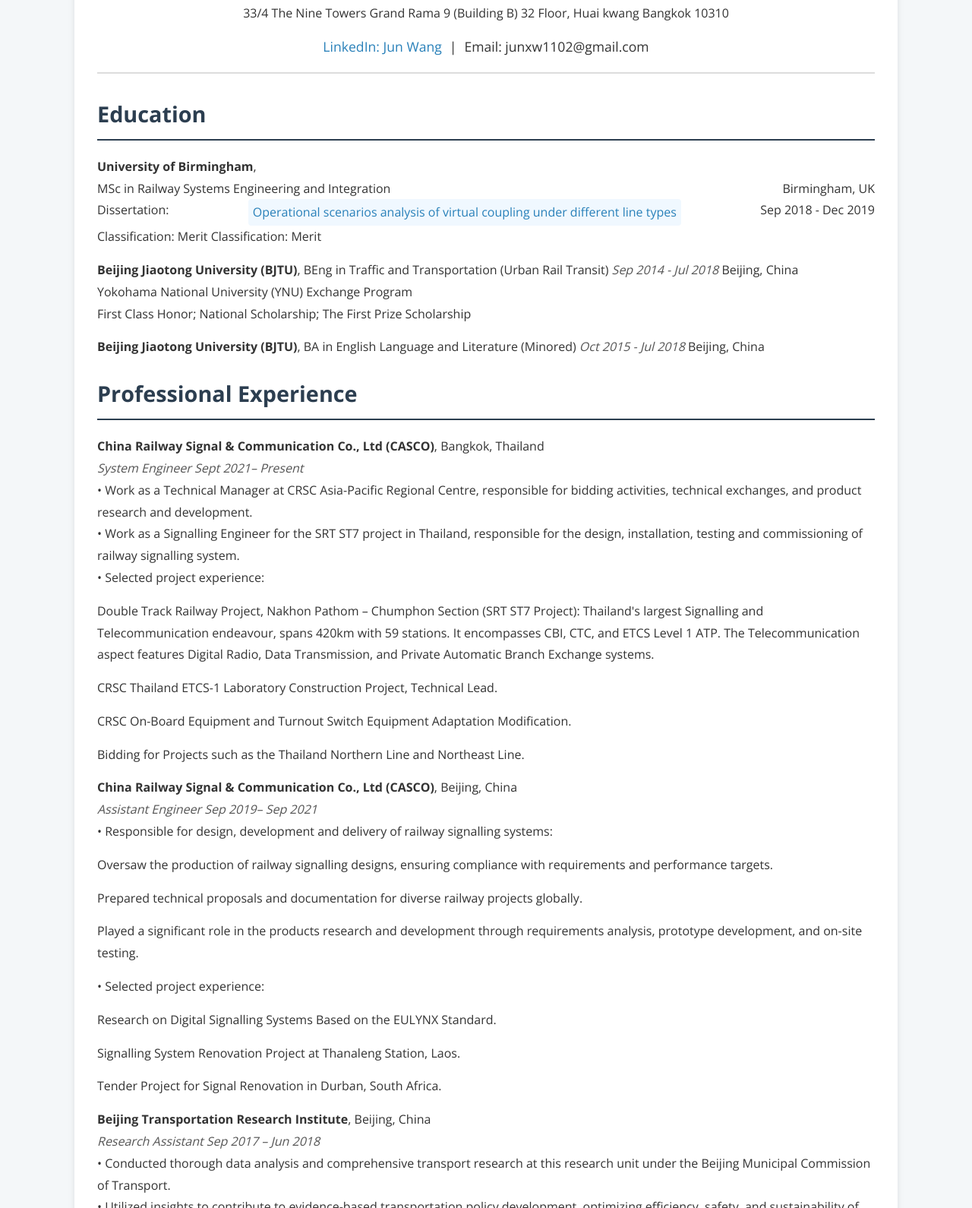
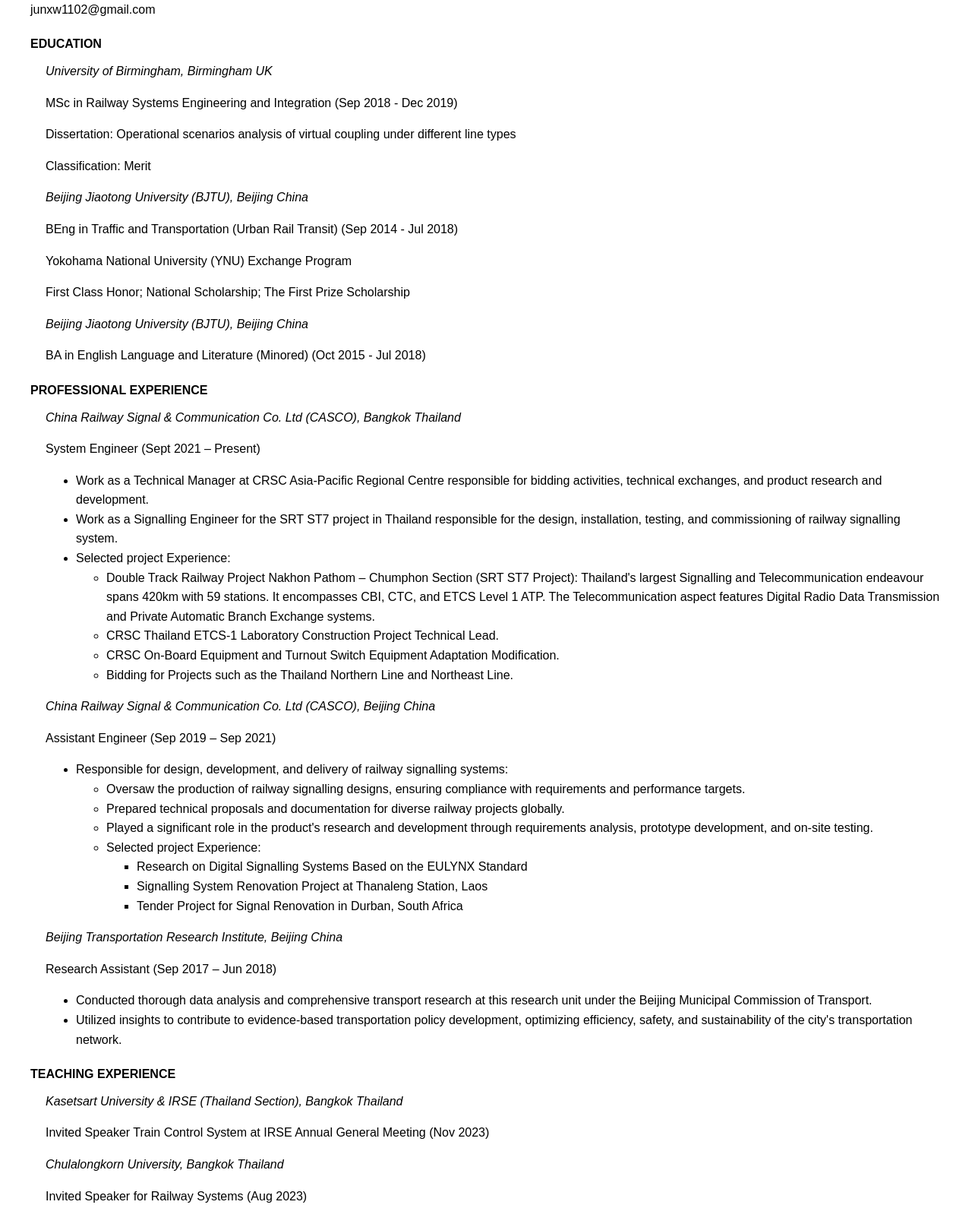
Before and after one commit to CodeJohnw/CodeJohnw.github.io, a plain HTML site: page index.html in a window 1280 px wide. Shown: the part 165-1755 px from the top of the page at 76% size. Drawn offline with nearby package versions, Linux system fonts and the light colour scheme.

Commit message:
Update index.html - v 1.7

```diff
--- a/index.html
+++ b/index.html
@@ -3,218 +3,139 @@
 <head>
     <meta charset="UTF-8">
     <meta name="viewport" content="width=device-width, initial-scale=1.0">
-    <title>Jun Wang (John) - Personal Webpage</title>
+    <title>Jun Wang CV</title>
     <style>
-        @import url('https://fonts.googleapis.com/css2?family=Open+Sans:wght@400;600;700&display=swap');
-
         body {
-            font-family: 'Open Sans', sans-serif;
-            margin: 0;
-            padding: 0;
-            background-color: #f4f7f9;
-            color: #333;
+            font-family: Arial, sans-serif;
             line-height: 1.6;
+            margin: 40px;
         }
-        .container {
-            width: 80%;
-            max-width: 1200px;
-            margin: 40px auto;
-            padding: 30px;
-            background-color: #fff;
-            box-shadow: 0 4px 8px rgba(0, 0, 0, 0.1);
-            border-radius: 10px;
-        }
-        header {
-            text-align: center;
-            padding: 20px 0;
-            border-bottom: 2px solid #ddd;
+        .section {
             margin-bottom: 30px;
         }
-        header h1 {
-            margin: 0;
-            font-size: 2.5em;
-            color: #2c3e50;
+        .section-title {
+            font-weight: bold;
+            margin-bottom: 10px;
         }
-        header .contact-info {
-            display: flex;
-            justify-content: center;
-            align-items: center;
-            gap: 10px;
-            font-size: 1.1em;
-            margin-top: 5px;
+        .subsection {
+            margin-left: 20px;
         }
-        header .contact-info a {
-            color: #2980b9;
-            text-decoration: none;
-            transition: color 0.3s ease;
+        .subsection-title {
+            font-style: italic;
+            margin-bottom: 5px;
         }
-        header .contact-info a:hover {
-            color: #1abc9c;
-            text-decoration: underline;
-        }
-        section {
-            margin: 20px 0;
-        }
-        section h2 {
-            border-bottom: 2px solid #2c3e50;
-            padding-bottom: 10px;
-            color: #2c3e50;
-            font-size: 1.8em;
+        .contact-info, .education, .experience, .teaching, .publications, .affiliations {
             margin-bottom: 20px;
-        }
-        ul {
-            list-style: none;
-            padding: 0;
-        }
-        li {
-            margin: 15px 0;
-            line-height: 1.8;
-        }
-        .job-title, .job-duration, .degree-duration {
-            font-style: italic;
-            color: #555;
-        }
-        a {
-            color: #2980b9;
-            text-decoration: none;
-            transition: color 0.3s ease;
-        }
-        a:hover {
-            color: #1abc9c;
-            text-decoration: underline;
-        }
-        .project-list ul {
-            padding-left: 20px;
-        }
-        .project-list li {
-            list-style-type: disc;
-        }
-        .highlight {
-            background-color: #f0f8ff;
-            padding: 3px 6px;
-            border-radius: 4px;
-        }
-
-        /* Additional CSS for alignment */
-        .align-right {
-            text-align: right;
         }
     </style>
 </head>
 <body>
-    <div class="container">
-        <header>
-            <h1>Jun Wang (John)</h1>
-            <p>33/4 The Nine Towers Grand Rama 9 (Building B) 32 Floor, Huai kwang Bangkok 10310</p>
-            <div class="contact-info">
-                <a href="https://www.linkedin.com/in/jun-wang-page/" target="_blank">LinkedIn: Jun Wang</a>
-                <span>|</span>
-                <span>Email: junxw1102@gmail.com</span>
-            </div>
-        </header>
-        <section id="education">
-            <h2>Education</h2>
+    <div class="contact-info">
+        <p>Jun Wang (John)</p>
+        <p>33/4 The Nine Towers Grand Rama 9 (Building B) 32 Floor Huai kwang Bangkok 10310</p>
+        <p>+8613146665036 (China) +66996094502 (Thailand)</p>
+        <p>junxw1102@gmail.com</p>
+    </div>
+
+    <div class="section education">
+        <div class="section-title">EDUCATION</div>
+        <div class="subsection">
+            <div class="subsection-title">University of Birmingham, Birmingham UK</div>
+            <p>MSc in Railway Systems Engineering and Integration (Sep 2018 - Dec 2019)</p>
+            <p>Dissertation: Operational scenarios analysis of virtual coupling under different line types</p>
+            <p>Classification: Merit</p>
+        </div>
+        <div class="subsection">
+            <div class="subsection-title">Beijing Jiaotong University (BJTU), Beijing China</div>
+            <p>BEng in Traffic and Transportation (Urban Rail Transit) (Sep 2014 - Jul 2018)</p>
+            <p>Yokohama National University (YNU) Exchange Program</p>
+            <p>First Class Honor; National Scholarship; The First Prize Scholarship</p>
+        </div>
+        <div class="subsection">
+            <div class="subsection-title">Beijing Jiaotong University (BJTU), Beijing China</div>
+            <p>BA in English Language and Literature (Minored) (Oct 2015 - Jul 2018)</p>
+        </div>
+    </div>
+
+    <div class="section experience">
+        <div class="section-title">PROFESSIONAL EXPERIENCE</div>
+        <div class="subsection">
+            <div class="subsection-title">China Railway Signal & Communication Co. Ltd (CASCO), Bangkok Thailand</div>
+            <p>System Engineer (Sept 2021 – Present)</p>
             <ul>
-                <li>
-                    <strong>University of Birmingham</strong>, <span style="display: flex; justify-content: space-between; width: 100%;"><span>MSc in Railway Systems Engineering and Integration</span><span class="location">Birmingham, UK</span></span>
-                    <div style="display: flex; justify-content: space-between; width: 100%;">Dissertation: <a href="path_to_your_summary_file.pdf" target="_blank" class="highlight">Operational scenarios analysis of virtual coupling under different line types</a><span class="duration">Sep 2018 - Dec 2019</span></div> Classification: Merit
-                    Classification: Merit
-                </li>
-                <li>
-                    <strong>Beijing Jiaotong University (BJTU)</strong>, BEng in Traffic and Transportation (Urban Rail Transit) <span class="degree-duration align-right">Sep 2014 - Jul 2018</span> <span class="location">Beijing, China</span><br>
-                    Yokohama National University (YNU) Exchange Program<br>
-                    First Class Honor; National Scholarship; The First Prize Scholarship
-                </li>
-                <li>
-                    <strong>Beijing Jiaotong University (BJTU)</strong>, BA in English Language and Literature (Minored) <span class="degree-duration align-right">Oct 2015 - Jul 2018</span> <span class="location">Beijing, China</span>
-                </li>
+                <li>Work as a Technical Manager at CRSC Asia-Pacific Regional Centre responsible for bidding activities, technical exchanges, and product research and development.</li>
+                <li>Work as a Signalling Engineer for the SRT ST7 project in Thailand responsible for the design, installation, testing, and commissioning of railway signalling system.</li>
+                <li>Selected project Experience:</li>
+                <ul>
+                    <li>Double Track Railway Project Nakhon Pathom – Chumphon Section (SRT ST7 Project): Thailand's largest Signalling and Telecommunication endeavour spans 420km with 59 stations. It encompasses CBI, CTC, and ETCS Level 1 ATP. The Telecommunication aspect features Digital Radio Data Transmission and Private Automatic Branch Exchange systems.</li>
+                    <li>CRSC Thailand ETCS-1 Laboratory Construction Project Technical Lead.</li>
+                    <li>CRSC On-Board Equipment and Turnout Switch Equipment Adaptation Modification.</li>
+                    <li>Bidding for Projects such as the Thailand Northern Line and Northeast Line.</li>
+                </ul>
             </ul>
-        </section>
-        <section id="experience">
-            <h2>Professional Experience</h2>
+        </div>
+        <div class="subsection">
+            <div class="subsection-title">China Railway Signal & Communication Co. Ltd (CASCO), Beijing China</div>
+            <p>Assistant Engineer (Sep 2019 – Sep 2021)</p>
             <ul>
-                <li>
-                    <strong>China Railway Signal & Communication Co., Ltd (CASCO)</strong>, Bangkok, Thailand<br>
-                    <span class="job-title">System Engineer</span> <span class="job-duration">Sept 2021– Present</span><br>
-                    • Work as a Technical Manager at CRSC Asia-Pacific Regional Centre, responsible for bidding activities, technical exchanges, and product research and development.<br>
-                    • Work as a Signalling Engineer for the SRT ST7 project in Thailand, responsible for the design, installation, testing and commissioning of railway signalling system.<br>
-                    • Selected project experience:
+                <li>Responsible for design, development, and delivery of railway signalling systems:</li>
+                <ul>
+                    <li>Oversaw the production of railway signalling designs, ensuring compliance with requirements and performance targets.</li>
+                    <li>Prepared technical proposals and documentation for diverse railway projects globally.</li>
+                    <li>Played a significant role in the product's research and development through requirements analysis, prototype development, and on-site testing.</li>
+                    <li>Selected project Experience:</li>
                     <ul>
-                        <li>Double Track Railway Project, Nakhon Pathom – Chumphon Section (SRT ST7 Project): Thailand's largest Signalling and Telecommunication endeavour, spans 420km with 59 stations. It encompasses CBI, CTC, and ETCS Level 1 ATP. The Telecommunication aspect features Digital Radio, Data Transmission, and Private Automatic Branch Exchange systems.</li>
-                        <li>CRSC Thailand ETCS-1 Laboratory Construction Project, Technical Lead.</li>
-                        <li>CRSC On-Board Equipment and Turnout Switch Equipment Adaptation Modification.</li>
-                        <li>Bidding for Projects such as the Thailand Northern Line and Northeast Line.</li>
+                        <li>Research on Digital Signalling Systems Based on the EULYNX Standard</li>
+                        <li>Signalling System Renovation Project at Thanaleng Station, Laos</li>
+                        <li>Tender Project for Signal Renovation in Durban, South Africa</li>
                     </ul>
-                </li>
-                <li>
-                    <strong>China Railway Signal & Communication Co., Ltd (CASCO)</strong>, Beijing, China<br>
-                    <span class="job-title">Assistant Engineer</span> <span class="job-duration">Sep 2019– Sep 2021</span><br>
-                    • Responsible for design, development and delivery of railway signalling systems:<br>
-                    <ul>
-                        <li>Oversaw the production of railway signalling designs, ensuring compliance with requirements and performance targets.</li>
-                        <li>Prepared technical proposals and documentation for diverse railway projects globally.</li>
-                        <li>Played a significant role in the products research and development through requirements analysis, prototype development, and on-site testing.</li>
-                    </ul>
-                    • Selected project experience:
-                    <ul>
-                        <li>Research on Digital Signalling Systems Based on the EULYNX Standard.</li>
-                        <li>Signalling System Renovation Project at Thanaleng Station, Laos.</li>
-                        <li>Tender Project for Signal Renovation in Durban, South Africa.</li>
-                    </ul>
-                </li>
-                <li>
-                    <strong>Beijing Transportation Research Institute</strong>, Beijing, China<br>
-                    <span class="job-title">Research Assistant</span> <span class="job-duration">Sep 2017 – Jun 2018</span><br>
-                    • Conducted thorough data analysis and comprehensive transport research at this research unit under the Beijing Municipal Commission of Transport.<br>
-                    • Utilized insights to contribute to evidence-based transportation policy development, optimizing efficiency, safety, and sustainability of the city's transportation network.
-                </li>
+                </ul>
             </ul>
-        </section>
-        <section id="teaching">
-            <h2>Teaching Experience</h2>
+        </div>
+        <div class="subsection">
+            <div class="subsection-title">Beijing Transportation Research Institute, Beijing China</div>
+            <p>Research Assistant (Sep 2017 – Jun 2018)</p>
             <ul>
-                <li>
-                    <strong>Kasetsart University & IRSE (Thailand Section)</strong>, Bangkok, Thailand<br>
-                    Invited Speaker Train Control System at IRSE Annual General Meeting <span class="degree-duration">Nov 2023</span>
-                </li>
-                <li>
-                    <strong>Chulalongkorn University</strong>, Bangkok, Thailand<br>
-                    Invited Speaker for Railway Systems <span class="degree-duration">Aug 2023</span>
-                </li>
-                <li>
-                    <strong>Rajamangala University of Technology Isan (RMUTI)</strong>, Nakhon Ratchasima, Thailand<br>
-                    Invited Speaker on Railway Engineering <span class="degree-duration">Dec 2022</span>
-                </li>
+                <li>Conducted thorough data analysis and comprehensive transport research at this research unit under the Beijing Municipal Commission of Transport.</li>
+                <li>Utilized insights to contribute to evidence-based transportation policy development, optimizing efficiency, safety, and sustainability of the city's transportation network.</li>
             </ul>
-        </section>
-        <section id="publications">
-            <h2>Publications</h2>
+        </div>
+    </div>
+
+    <div class="section teaching">
+        <div class="section-title">TEACHING EXPERIENCE</div>
+        <div class="subsection">
+            <div class="subsection-title">Kasetsart University & IRSE (Thailand Section), Bangkok Thailand</div>
+            <p>Invited Speaker Train Control System at IRSE Annual General Meeting (Nov 2023)</p>
+        </div>
+        <div class="subsection">
+            <div class="subsection-title">Chulalongkorn University, Bangkok Thailand</div>
+            <p>Invited Speaker for Railway Systems (Aug 2023)</p>
+        </div>
+        <div class="subsection">
+            <div class="subsection-title">Rajamangala University of Technology Isan (RMUTI), Nakhon Ratchasima Thailand</div>
+            <p>Invited Speaker on Railway Engineering (Dec 2022)</p>
+        </div>
+    </div>
+
+    <div class="section publications">
+        <div class="section-title">PUBLICATIONS</div>
+        <div class="subsection">
+            <p>Invention Patents:</p>
             <ul>
-                <li>
-                    <strong>Invention Patents</strong>
-                    <ul>
-                        <li>CN202211632465.X, A Railway Level Crossing Early Warning Method, Apparatus, and Control System</li>
-                        <li>CN202310012190.8, A Railway Level Crossing Early Warning Method, Apparatus, and Control System</li>
-                        <li>CN202310011840.7, A Railway Level Crossing Early Warning Method, Apparatus, and Control System</li>
-                    </ul>
-                </li>
+                <li>CN202211632465.X A Railway Level Crossing Early Warning Method, Apparatus, and Control System</li>
+                <li>CN202310012190.8 A Railway Level Crossing Early Warning Method, Apparatus, and Control System</li>
+                <li>CN202310011840.7 A Railway Level Crossing Early Warning Method, Apparatus, and Control System</li>
             </ul>
-        </section>
-        <section id="affiliations">
-            <h2>Professional Affiliations & Qualifications</h2>
-            <ul>
-                <li>China Railway Society <span class="degree-duration">2020 - Present</span></li>
-                <li>Railway System Engineer <span class="degree-duration">2022 - Present</span></li>
-            </ul>
-        </section>
-        <section id="projects" class="project-list">
-            <h2>Programming Projects</h2>
-            <ul>
-                <li><a href="https://github.com/yourusername/project1" target="_blank">Project 1: Description of Project 1</a></li>
-                <li><a href="https://github.com/yourusername/project2" target="_blank">Project 2: Description of Project 2</a></li>
-                <li><a href="https://github.com/yourusername/project3" target="_blank">Project 3: Description of Project 3</a></li>
-            </ul>
-        </section>
+        </div>
+    </div>
+
+    <div class="section affiliations">
+        <div class="section-title">PROFESSIONAL AFFILIATIONS & QUALIFICATIONS</div>
+        <div class="subsection">
+            <p>China Railway Society (2020 - Present)</p>
+            <p>Railway System Engineer (2022 - Present)</p>
+        </div>
     </div>
 </body>
 </html>
```
